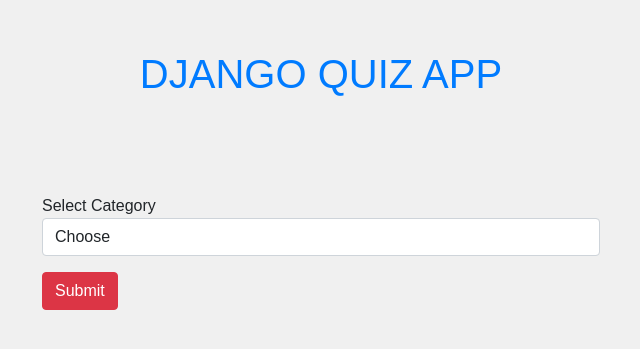
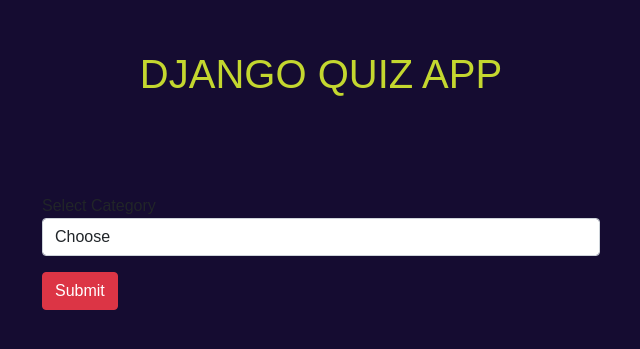
Before and after one commit to Sandhya015/Learn, a Django app: page / in a window 1280 px wide. Shown: the top 349 px of the page, without its empty margins (319-959 px from the left). Run offline with Django 5.2, Linux system fonts and the light colour scheme; data that the repository does not hold is empty.

Commit message:
Update home.html

```diff
--- a/quiz/home/templates/home.html
+++ b/quiz/home/templates/home.html
@@ -6,12 +6,12 @@
     <link href="https://cdn.jsdelivr.net/npm/bootstrap@5.0.2/dist/css/bootstrap.min.css" rel="stylesheet">
     <style>
       body {
-        background-color: #f0f0f0;
+        background-color: #150c31;
         font-family: Arial, sans-serif;
       }
 
       h1 {
-        color: #007bff;
+        color: #c4d72f;
         text-align: center;
         text-transform: uppercase;
         margin-top: 50px;
```
